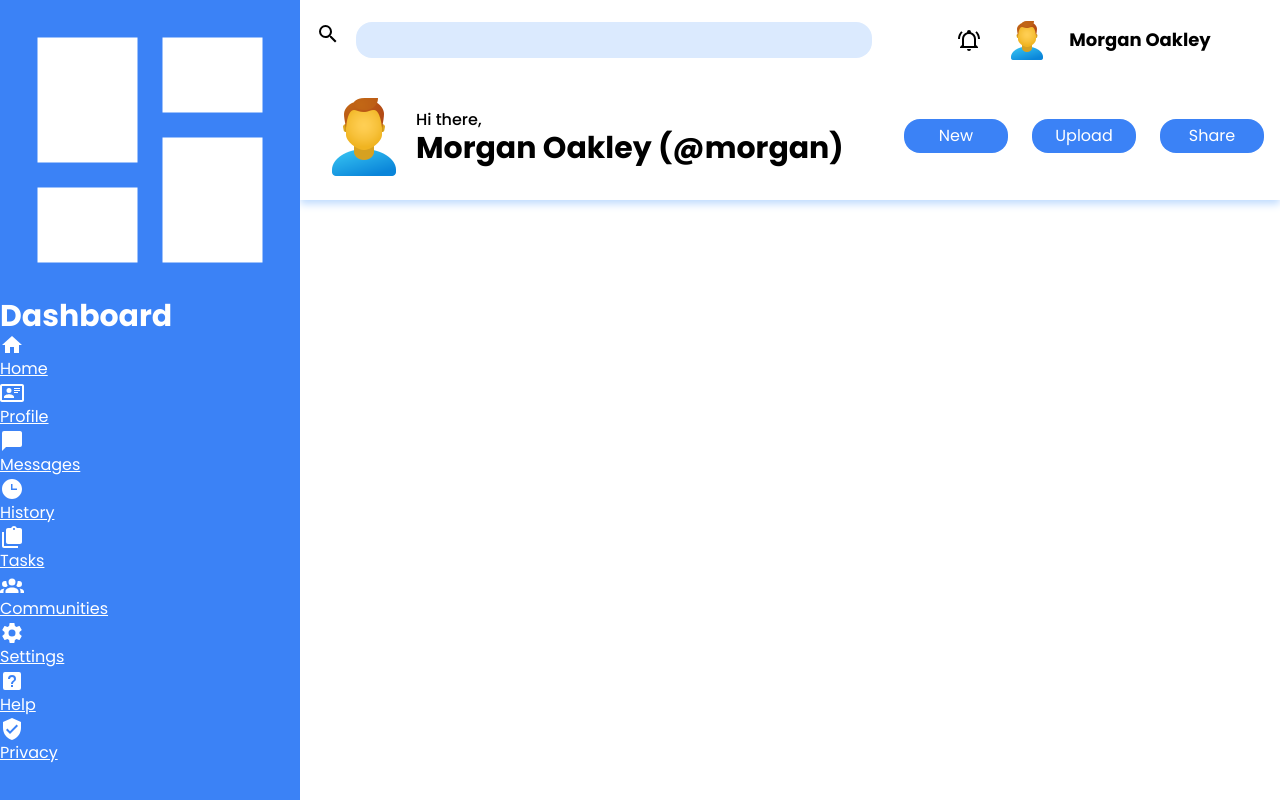
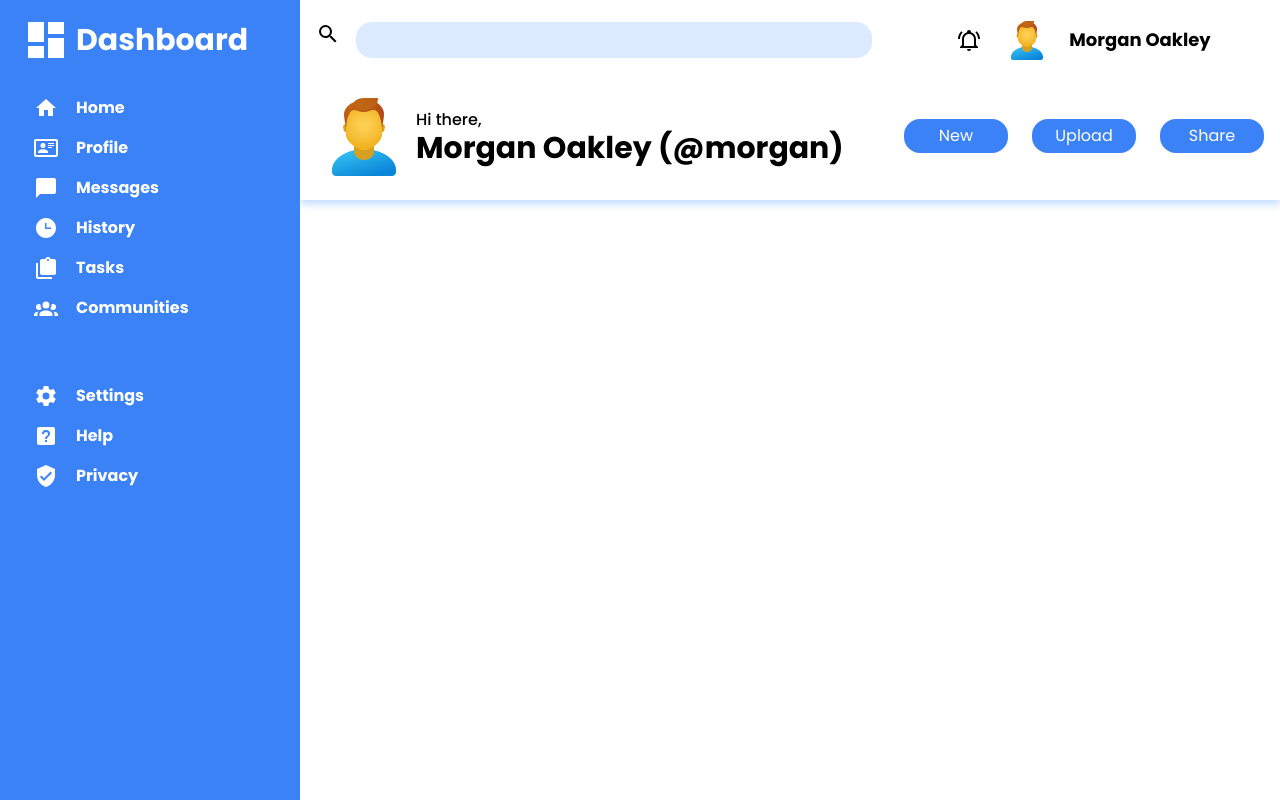
Before and after one commit to Ewest80/admin-dashboard, a plain HTML site: page index.html in a window 1280 px wide. Drawn offline with Linux system fonts and the light colour scheme.

Commit message:
Style sidebar links and content

```diff
--- a/css/style.css
+++ b/css/style.css
@@ -63,6 +63,7 @@ body {
   min-height: 100vh;
   line-height: 1.5;
   font-family: var(--ff-body);
+  font-size: var(--fs-body);
 }
 
 /* Set shorter line heights on headings and interactive elements */
@@ -81,6 +82,10 @@ h3, h4 {
 a:not([class]) {
   text-decoration-skip-ink: auto;
   color: currentColor;
+}
+
+a {
+  text-decoration: none;
 }
 
 /* Make images easier to work with */
@@ -171,6 +176,7 @@ textarea:not([rows]) {
 }
 
 .btn {
+  font-size: var(--fs-button);
   width: 6.5rem;
   aspect-ratio: 3 / 1;
   border: none;
@@ -182,10 +188,51 @@ textarea:not([rows]) {
 
 .sidebar {
   grid-row: 1 / 3;
-  display: flex;
-  flex-direction: column;
+  display: grid;
+  grid-template: min-content 1fr / 1fr;
+  gap: 2rem;
+  padding: 1rem;
 }
 
+.sidebar .logo {
+  display: grid;
+  grid-template-columns: 60px 1fr;
+  align-items: center;
+}
+
+.sidebar .logo img {
+  width: 48px;
+  justify-self: center;
+}
+
+.sidebar ul {
+  display: grid;
+  gap: 1rem;
+}
+
+.sidebar ul li {
+  display: grid;
+  grid-template-columns: 60px 1fr;
+  align-items: center;
+}
+
+.sidebar ul li img {
+  justify-self: center;
+}
+
+.sidebar ul li:nth-child(7) {
+  margin-top: 3rem;
+}
+
+.sidebar ul li a {
+  position: relative;
+}
+
+.sidebar ul li a:hover {
+  text-decoration: underline;
+  text-underline-position: under;
+  text-decoration-thickness: 2px;
+}
 
 /* Utility classes */
 .icon {
@@ -224,6 +271,10 @@ textarea:not([rows]) {
   font-size: var(--fs-sm-heading);
 }
 
+.fs-nav {
+  font-size: var(--fs-nav);
+}
+
 .text-primary-light {
   color: var(--clr-primary-light);
 }
--- a/index.html
+++ b/index.html
@@ -37,52 +37,50 @@
       </header>
 
       <section class="sidebar bg-primary-dark text-primary-light">
-        <div>
+        <div class="logo">
           <img src="./images/view-dashboard.svg" alt="Dashboard Icon" class="dashboard-icon filter-white">
           <h2 class="fs-title fw-bold">Dashboard</h2>
         </div>
-        <div>
-          <nav>
+        <nav class="fs-nav">
           <ul role="list">
             <li>
               <img src="./images/home.svg" alt="Home Icon" class="icon filter-white">
-                <a href="#">Home</a>
+              <a href="#" class="text-primary-light fw-bold">Home</a>
             </li>
             <li>
               <img src="./images/card-account-details-outline.svg" alt="Profile Icon" class="icon filter-white">
-                <a href="#">Profile</a>
+              <a href="#" class="text-primary-light fw-bold">Profile</a>
             </li>
             <li>
               <img src="./images/message.svg" alt="Message Icon" class="icon filter-white">
-                <a href="#">Messages</a>
+              <a href="#" class="text-primary-light fw-bold">Messages</a>
             </li>
             <li>
               <img src="./images/clock-time-three.svg" alt="" class="icon filter-white">
-                <a href="#">History</a>
+              <a href="#" class="text-primary-light fw-bold">History</a>
             </li>
             <li>
               <img src="./images/clipboard-multiple.svg" alt="" class="icon filter-white">
-                <a href="#">Tasks</a>
+              <a href="#" class="text-primary-light fw-bold">Tasks</a>
             </li>
             <li>
               <img src="./images/account-group.svg" alt="" class="icon filter-white">
-                <a href="#">Communities</a>
+              <a href="#" class="text-primary-light fw-bold">Communities</a>
             </li>
             <li>
               <img src="./images/cog.svg" alt="" class="icon filter-white">
-                <a href="#">Settings</a>
+              <a href="#" class="text-primary-light fw-bold">Settings</a>
             </li>
             <li>
               <img src="./images/help-box.svg" alt="" class="icon filter-white">
-                <a href="#">Help</a>
+              <a href="#" class="text-primary-light fw-bold">Help</a>
             </li>
             <li>
               <img src="./images/shield-check.svg" alt="" class="icon filter-white">
-                <a href="#">Privacy</a>
+              <a href="#" class="text-primary-light fw-bold">Privacy</a>
             </li>
           </ul>
         </nav>
-        </div>
       </section>
     </div>
   </body>
```
Lines whose indentation alone changed are shown as unchanged.
